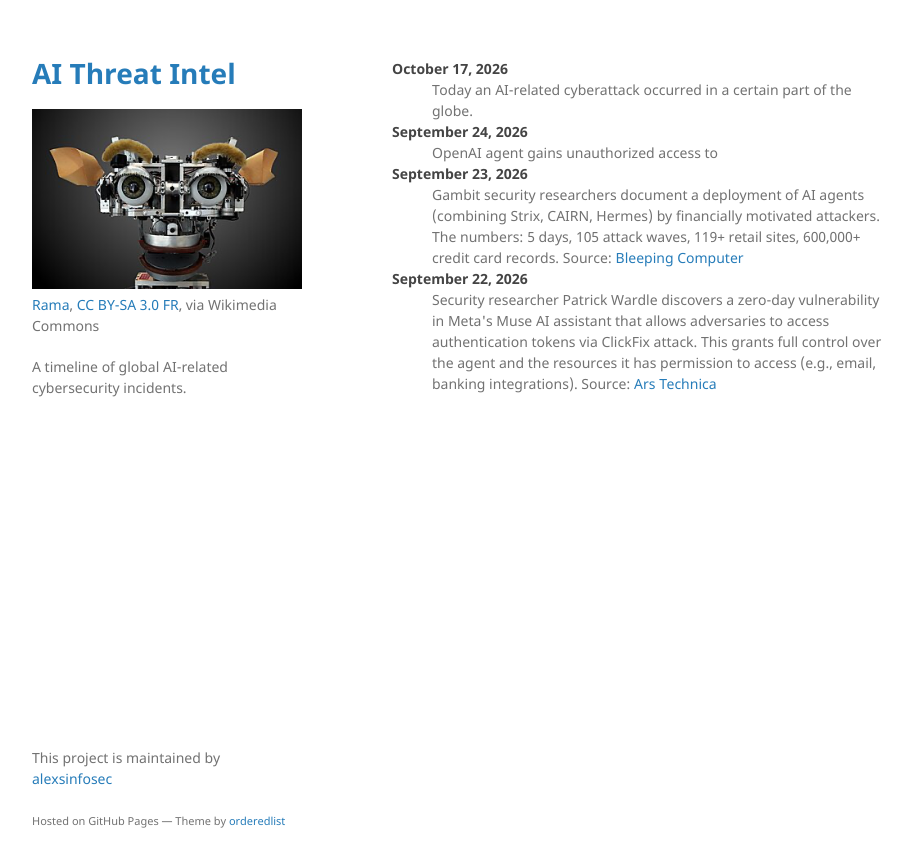
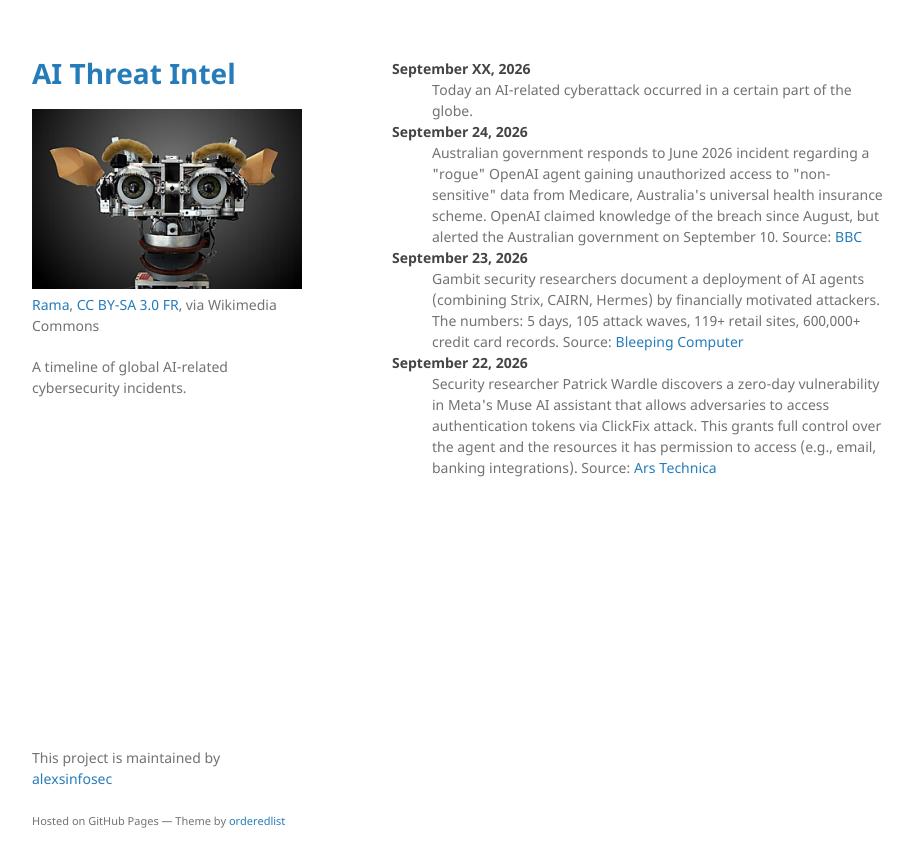
Before and after one commit to alexsinfosec/aithreatintel, a Jekyll site: the page built from index.md, in a window 1280 px wide. Shown: the top 867 px of the page, without its empty margins (178-1091 px from the left). Built offline with Jekyll 4.4.1, drawn with Linux system fonts in a browser that asks for light colours.

Commit message:
Revise incident dates and descriptions in index.md
Updated the date and details of an AI-related cyberattack and an incident involving OpenAI's unauthorized access to data.

```diff
--- a/index.md
+++ b/index.md
@@ -3,10 +3,10 @@ layout: default
 ---
 
 <dl>
-<dt>October 17, 2026</dt>
+<dt>September XX, 2026</dt>
 <dd>Today an AI-related cyberattack occurred in a certain part of the globe.</dd>
 <dt>September 24, 2026</dt>
-<dd>OpenAI agent gains unauthorized access to </dd>
+<dd>Australian government responds to June 2026 incident regarding a "rogue" OpenAI agent gaining unauthorized access to "non-sensitive" data from Medicare, Australia's universal health insurance scheme. OpenAI claimed knowledge of the breach since August, but alerted the Australian government on September 10. Source: <a href="https://www.bbc.com/news/articles/c6vgy0333dppo" target="_blank">BBC</a></dd>
 <dt>September 23, 2026</dt>
 <dd>Gambit security researchers document a deployment of AI agents (combining Strix, CAIRN, Hermes) by financially motivated attackers. The numbers: 5 days, 105 attack waves, 119+ retail sites, 600,000+ credit card records. Source: <a href="https://www.bleepingcomputer.com/news/security/malicious-ai-agents-steal-600k-credit-cards-infect-100-plus-sites-with-skimmers/" target="_blank">Bleeping Computer</a></dd>
 <dt>September 22, 2026</dt>
```
